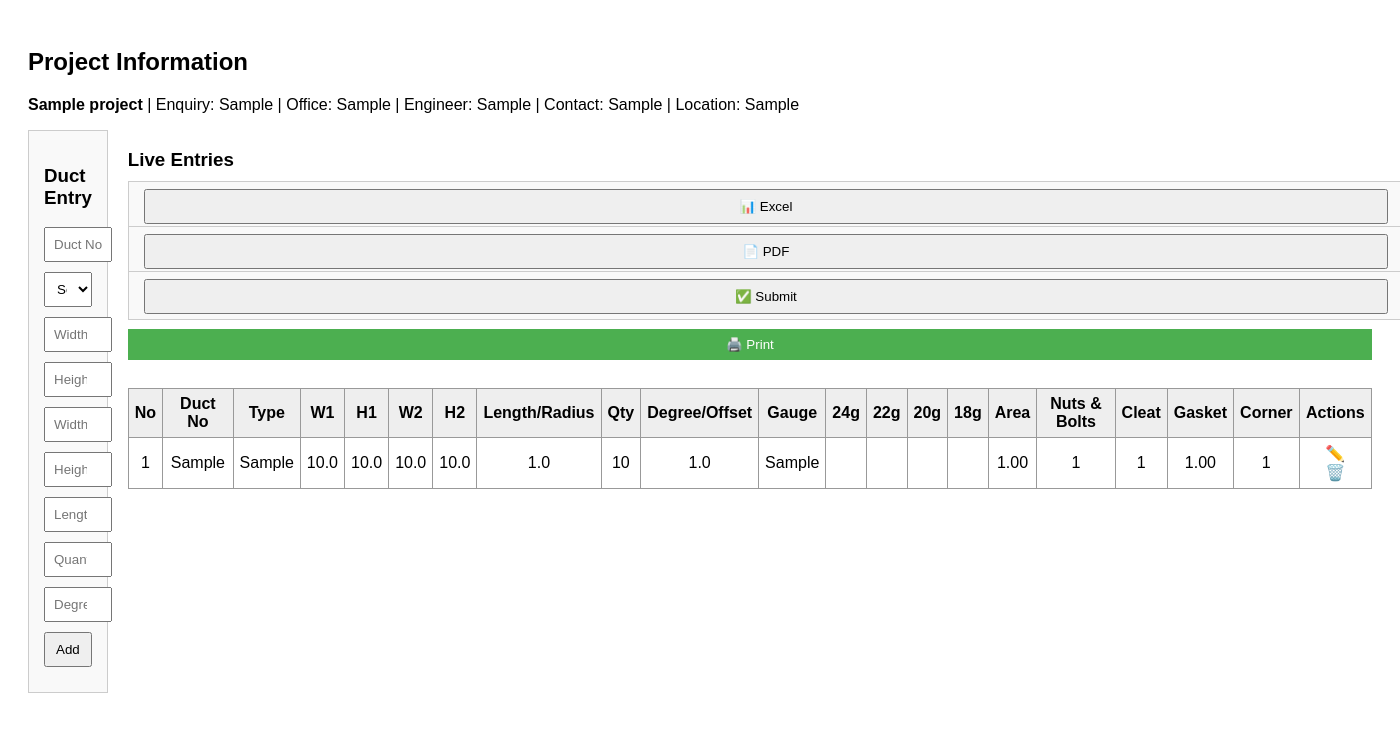
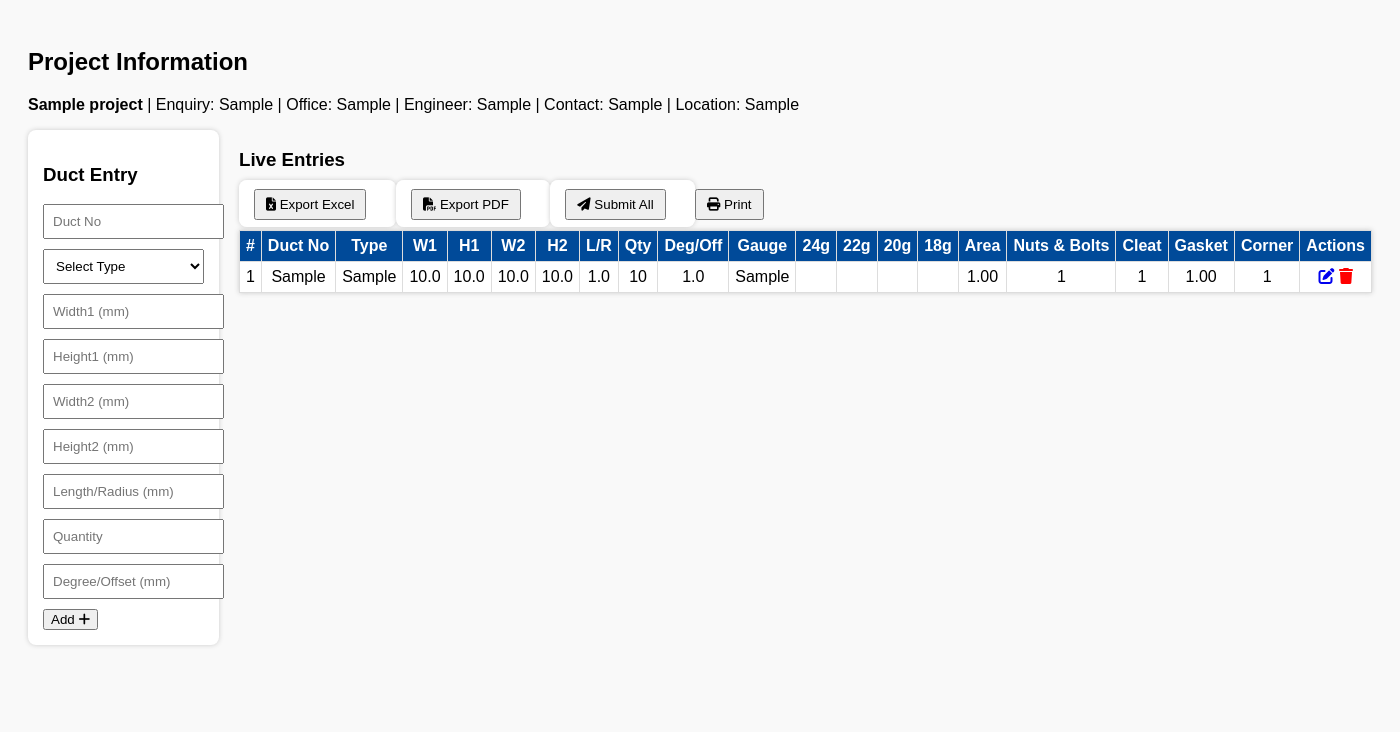
Before and after one commit to Madhan12-tech/duct-measurement, a Flask app: page /home in a window 1400 px wide. Shown: the top 732 px of the page. Run offline with Flask 3, Linux system fonts and the light colour scheme; tables that the repository leaves empty hold one stand-in row (values such as "Sample post").

Commit message:
Update duct_entry.html

```diff
--- a/templates/duct_entry.html
+++ b/templates/duct_entry.html
@@ -2,66 +2,59 @@
 <html>
 <head>
   <title>Duct Entry</title>
+  <link rel="stylesheet" href="https://cdnjs.cloudflare.com/ajax/libs/font-awesome/6.5.0/css/all.min.css">
   <style>
     body {
       font-family: Arial, sans-serif;
       padding: 20px;
+      background: #f9f9f9;
     }
     .container {
       display: flex;
       gap: 20px;
-      align-items: flex-start;
     }
     form {
       flex: 1;
-      background-color: #f9f9f9;
+      background: #fff;
       padding: 15px;
-      border: 1px solid #ccc;
+      border-radius: 8px;
+      box-shadow: 0 0 5px #ccc;
+    }
+    input, select {
+      width: 100%;
+      padding: 8px;
+      margin-bottom: 10px;
     }
     table {
       flex: 2;
       width: 100%;
       border-collapse: collapse;
+      background: #fff;
+      box-shadow: 0 0 5px #ccc;
     }
     th, td {
-      border: 1px solid #999;
+      border: 1px solid #ddd;
       padding: 6px;
       text-align: center;
     }
     th {
-      background-color: #eee;
+      background-color: #004a99;
+      color: white;
     }
     .actions {
-      margin-top: 10px;
+      margin: 10px 0;
     }
-    button, input, select {
-      width: 100%;
-      margin-bottom: 10px;
-      padding: 8px;
+    .actions button {
+      margin-right: 10px;
+      padding: 6px 10px;
     }
-    .action-icons a {
-      margin: 0 4px;
-      text-decoration: none;
-      font-weight: bold;
+    .fa-icon {
+      margin-right: 5px;
     }
-    .print-btn {
-      background-color: #4CAF50;
-      color: white;
-      padding: 8px 15px;
-      margin-top: 5px;
-      border: none;
-      cursor: pointer;
+    .header {
+      margin-bottom: 15px;
     }
   </style>
-  <script>
-    function printTable() {
-      const printContent = document.getElementById('entries-table').outerHTML;
-      const win = window.open('', '', 'width=900,height=700');
-      win.document.write('<html><head><title>Print</title></head><body>' + printContent + '</body></html>');
-      win.print();
-      win.close();
-    }
-  </script>
 </head>
 <body>
 
@@ -75,6 +68,7 @@
     {% endif %}
   {% endwith %}
 
+  <div class="header">
     <h2>Project Information</h2>
     {% if project %}
       <p><strong>{{ project[1] }}</strong> | Enquiry: {{ project[2] }} | Office: {{ project[3] }} |
@@ -82,58 +76,59 @@
     {% else %}
       <p>No project information available.</p>
     {% endif %}
+  </div>
 
   <div class="container">
 
-    <!-- Left: Duct Entry Form -->
+    <!-- Duct Entry Form -->
     <form action="/add_duct" method="POST">
       <h3>Duct Entry</h3>
-      <input type="text" name="duct_no" placeholder="Duct No" value="{{ edit_entry[1] if edit_entry }}" required>
+      <input type="hidden" name="id" value="{{ edit_entry[0] if edit_entry else '' }}">
+      <input type="text" name="duct_no" placeholder="Duct No" value="{{ edit_entry[1] if edit_entry else '' }}" required>
       <select name="duct_type" required>
         <option value="">Select Type</option>
         {% for t in ['ST','SHOE','RED','OFFSET','DUM','ELB','VANES'] %}
           <option value="{{ t }}" {% if edit_entry and edit_entry[2] == t %}selected{% endif %}>{{ t }}</option>
         {% endfor %}
       </select>
-      <input type="number" step="any" name="width1" placeholder="Width1" value="{{ edit_entry[3] if edit_entry }}" required>
-      <input type="number" step="any" name="height1" placeholder="Height1" value="{{ edit_entry[4] if edit_entry }}" required>
-      <input type="number" step="any" name="width2" placeholder="Width2" value="{{ edit_entry[5] if edit_entry }}">
-      <input type="number" step="any" name="height2" placeholder="Height2" value="{{ edit_entry[6] if edit_entry }}">
-      <input type="number" step="any" name="length_or_radius" placeholder="Length/Radius" value="{{ edit_entry[7] if edit_entry }}" required>
-      <input type="number" name="quantity" placeholder="Quantity" value="{{ edit_entry[8] if edit_entry }}" required>
-      <input type="number" step="any" name="degree_or_offset" placeholder="Degree/Offset" value="{{ edit_entry[9] if edit_entry }}">
-      <button type="submit">{{ 'Update' if edit_entry else 'Add' }}</button>
+      <input type="number" step="any" name="width1" placeholder="Width1 (mm)" value="{{ edit_entry[3] if edit_entry else '' }}" required>
+      <input type="number" step="any" name="height1" placeholder="Height1 (mm)" value="{{ edit_entry[4] if edit_entry else '' }}" required>
+      <input type="number" step="any" name="width2" placeholder="Width2 (mm)" value="{{ edit_entry[5] if edit_entry else '' }}">
+      <input type="number" step="any" name="height2" placeholder="Height2 (mm)" value="{{ edit_entry[6] if edit_entry else '' }}">
+      <input type="number" step="any" name="length_or_radius" placeholder="Length/Radius (mm)" value="{{ edit_entry[7] if edit_entry else '' }}" required>
+      <input type="number" name="quantity" placeholder="Quantity" value="{{ edit_entry[8] if edit_entry else '' }}" required>
+      <input type="number" step="any" name="degree_or_offset" placeholder="Degree/Offset (mm)" value="{{ edit_entry[9] if edit_entry else '' }}">
+      <button type="submit">{{ 'Update' if edit_entry else 'Add' }} <i class="fa fa-plus"></i></button>
     </form>
 
-    <!-- Right: Table of Duct Entries -->
+    <!-- Entries Table -->
     <div>
       <h3>Live Entries</h3>
       <div class="actions">
         <form action="/export_excel" method="get" style="display:inline;">
-          <button type="submit">📊 Excel</button>
+          <button type="submit"><i class="fa fa-file-excel"></i> Export Excel</button>
         </form>
         <form action="/export_pdf" method="get" style="display:inline;">
-          <button type="submit">📄 PDF</button>
+          <button type="submit"><i class="fa fa-file-pdf"></i> Export PDF</button>
         </form>
         <form action="/submit_all" method="post" style="display:inline;">
-          <button type="submit">✅ Submit</button>
+          <button type="submit"><i class="fa fa-paper-plane"></i> Submit All</button>
         </form>
-        <button onclick="printTable()" class="print-btn">🖨️ Print</button>
+        <button onclick="window.print()"><i class="fa fa-print"></i> Print</button>
       </div>
-      <br>
-      <table id="entries-table">
+      <table>
         <thead>
           <tr>
-            <th>No</th>
+            <th>#</th>
             <th>Duct No</th>
             <th>Type</th>
             <th>W1</th>
             <th>H1</th>
             <th>W2</th>
             <th>H2</th>
-            <th>Length/Radius</th>
+            <th>L/R</th>
             <th>Qty</th>
-            <th>Degree/Offset</th>
+            <th>Deg/Off</th>
             <th>Gauge</th>
             <th>24g</th>
             <th>22g</th>
@@ -170,9 +165,9 @@
             <td>{{ entry[13] }}</td>
             <td>{{ "%.2f"|format(entry[14]) }}</td>
             <td>{{ entry[15] }}</td>
-            <td class="action-icons">
-              <a href="/edit/{{ entry[0] }}">✏️</a>
-              <a href="/delete/{{ entry[0] }}" onclick="return confirm('Delete this entry?')">🗑️</a>
+            <td>
+              <a href="/edit/{{ entry[0] }}"><i class="fa fa-edit"></i></a>
+              <a href="/delete/{{ entry[0] }}" onclick="return confirm('Are you sure?')"><i class="fa fa-trash" style="color:red;"></i></a>
             </td>
           </tr>
           {% endfor %}
```
Lines whose indentation alone changed are shown as unchanged.
